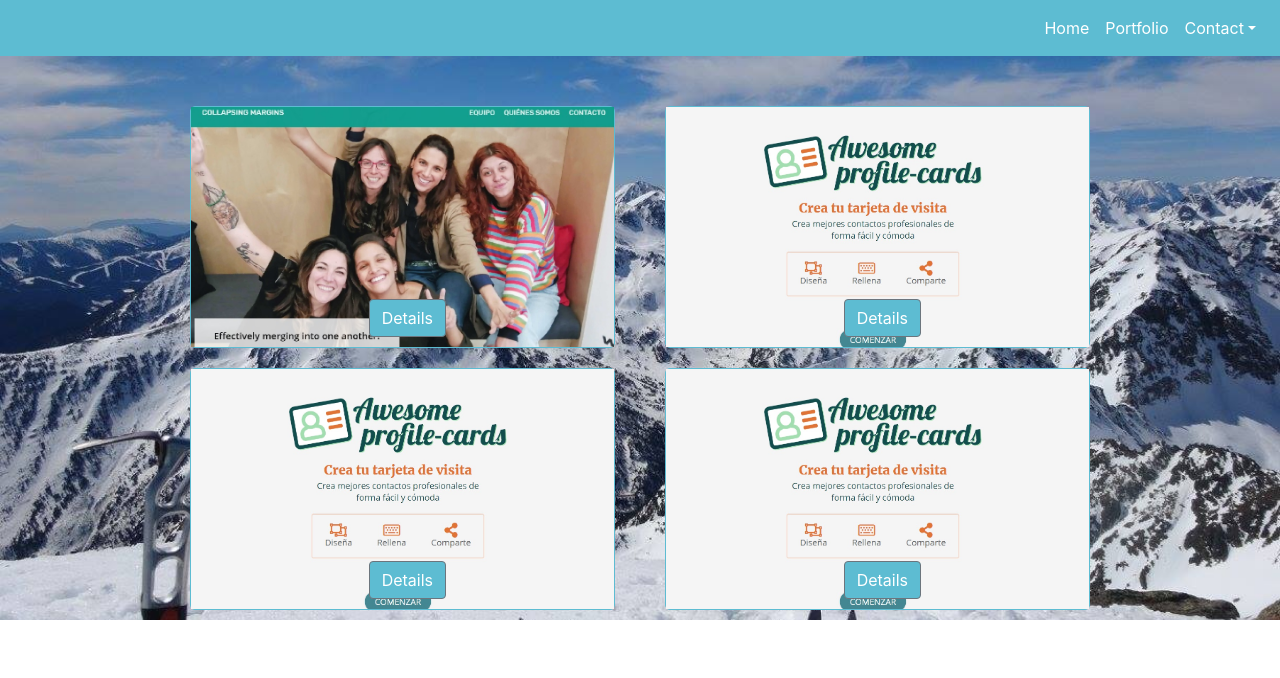
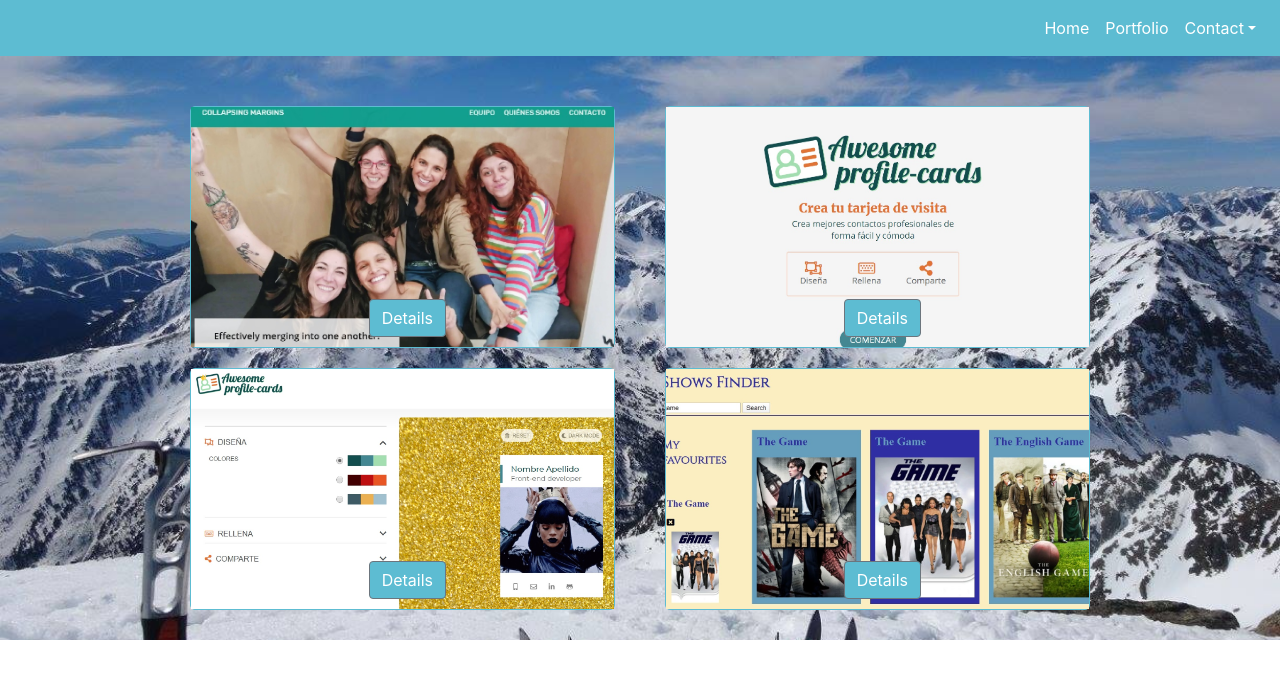
Before and after one commit to gavimar/gavimar-portfolio2, a React (Create React App) app: page /#/Portfolio in a window 1280 px wide. Shown: the top 678 px of the page. Built offline with nearby package versions, Linux system fonts and the light colour scheme; a web font is replaced by a local one.

Commit message:
more projects

```diff
--- a/src/components/Portfolio.js
+++ b/src/components/Portfolio.js
@@ -4,6 +4,13 @@
   import { Container, Row, Col } from 'reactstrap';
 
   import ProjectCard from './ProyectCard';
+  // import styled, { keyframes } from "styled-components";
+  // import BounceOutLeft from "@bit/formidablelabs.react-animations.bounce-out-left";
+  // const BounceOutLeftAnimation = keyframes`${BounceOutLeft}`;
+  // const BounceOutLeftDiv = styled.div`
+  //   animation: infinite 25s ${BounceOutLeftAnimation};
+  //   animation-delay: 2s;
+  // `;
 
 
 
@@ -25,6 +32,7 @@
 
             <main className="portfolio-main">
 
+
               <Container className="card-container">
                 <Row>
 
@@ -35,6 +43,7 @@
                 website = "https://gavimar.github.io/collapsing-margins/"
                 code="https://github.com/gavimar/collapsing-margins"
                 background = "collapsing"
+
                 >
 
                 </ProjectCard>
@@ -49,6 +58,7 @@
                 website = "http://beta.adalab.es/project-promo-i-module-2-team-4-afternoon/"
                 code="https://github.com/Adalab/project-promo-i-module-2-team-4-afternoon"
                 background = "awesome"
+
                 >
           </ProjectCard>
         </Col>
@@ -59,7 +69,31 @@
         <Col sm ={5}>
         <ProjectCard
                 name = "Awesome Profile Cards - React"
-                description ="Business cards creator, using HTML, SASS, JavasScript and RESTful API services to post and get data."
+                description ="Editing code project implementing React and refactoring."
+                website = "http://beta.adalab.es/project-promo-i-module-2-team-4-afternoon/"
+                code="https://github.com/Adalab/project-promo-i-module-2-team-4-afternoon"
+                background = "awesome-react"
+                >
+          </ProjectCard>
+        </Col>
+        <Col sm ={5}>
+        <ProjectCard
+                name = "Shows Finder"
+                description ="Javascript project: Search interface that connects to and API to get and show data. You can save your favourite items."
+                website = "http://beta.adalab.es/modulo-2-evaluacion-final-gavimar/"
+                code="https://github.com/Adalab/modulo-2-evaluacion-final-gavimar"
+                background = "api"
+
+                >
+          </ProjectCard>
+        </Col>
+        </Row>
+
+        {/* <Row>
+        <Col sm ={5}>
+        <ProjectCard
+                name = "Awesome Profile Cards - React"
+                description ="Editing code project implementing React and refactoring."
                 website = "http://beta.adalab.es/project-promo-i-module-2-team-4-afternoon/"
                 code="https://github.com/Adalab/project-promo-i-module-2-team-4-afternoon"
                 background = "awesome"
@@ -68,15 +102,17 @@
         </Col>
         <Col sm ={5}>
         <ProjectCard
-                name = "Awesome Profile Cards - React"
-                description ="Business cards creator, using HTML, SASS, JavasScript and RESTful API services to post and get data."
-                website = "http://beta.adalab.es/project-promo-i-module-2-team-4-afternoon/"
-                code="https://github.com/Adalab/project-promo-i-module-2-team-4-afternoon"
-                background = "awesome"
+                name = "Shows Finder"
+                description ="Javascript project: Search interface that connects to and API to get and show data. You can save your favourite items."
+                website = "http://beta.adalab.es/modulo-2-evaluacion-final-gavimar/"
+                code="https://github.com/Adalab/modulo-2-evaluacion-final-gavimar"
+                background = "api"
+
                 >
           </ProjectCard>
         </Col>
-        </Row>
+        </Row> */}
+
         </Container>
 
 
--- a/src/stylesheets/layout/_portfolio.scss
+++ b/src/stylesheets/layout/_portfolio.scss
@@ -10,12 +10,14 @@
   background-position: center;
   background-size: cover;
   margin:0;
+
 }
 
 .card-container{
 
   margin:0;
   padding-top: 40px;
+  padding-bottom: 20px;
 
 
   // display: flex;
@@ -50,6 +52,14 @@
 
     .awesome{
       background-image: url(../../images/awesome.jpg);
+    }
+
+    .api{
+      background-image: url(../../images/api.jpg);
+    }
+
+    .awesome-react{
+      background-image: url(../../images/awesomeReact.jpg);
     }
 
     // .collapsingBack{
```
Also changed, not shown: src/images/api.jpg (added), src/images/awesomeReact.jpg (added).
